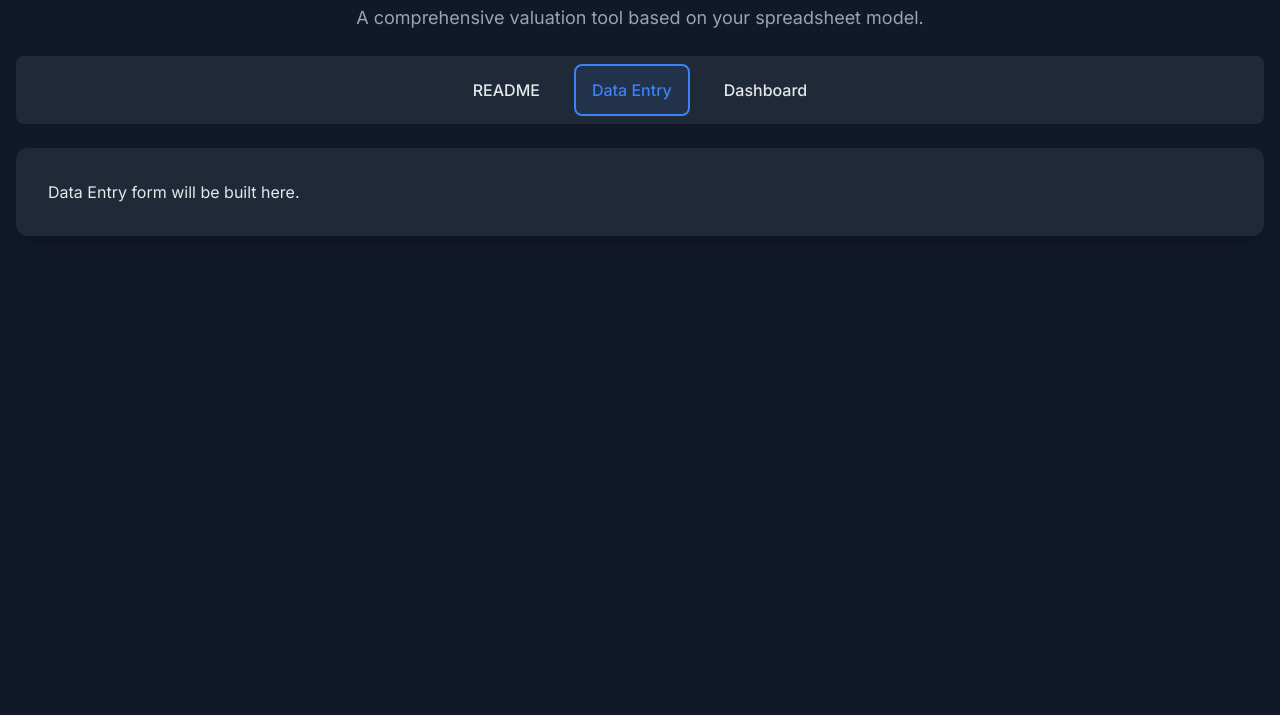
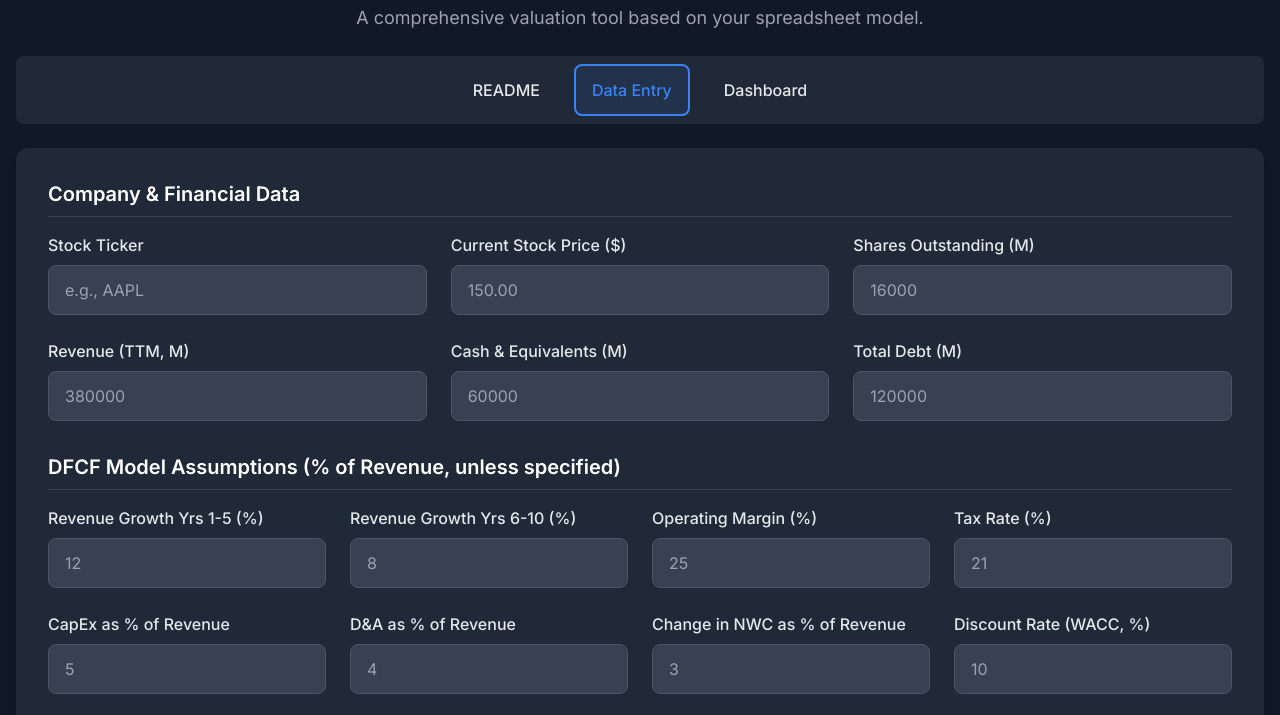
Before and after one commit to kishankaje-wq/stock-value-calculator, a plain HTML site: page index.html in a window 1280 px wide. Both pictures are taken after a click on the button "Data Entry". Shown: the part 60-775 px from the top of the page. Drawn offline with nearby package versions, Linux system fonts and the light colour scheme.

Commit message:
Update index.html

```diff
--- a/index.html
+++ b/index.html
@@ -85,13 +85,46 @@
 
             <!-- Data Entry Content -->
             <div id="tab-content-data" class="tab-content">
-                <!-- Content will be added in subsequent steps -->
-                 <p>Data Entry form will be built here.</p>
+                <form id="calc-form" class="space-y-8">
+                    <!-- Section 1: Company & Financial Data -->
+                    <div>
+                        <h2 class="text-xl font-semibold text-white mb-4 border-b border-gray-700 pb-2">Company & Financial Data</h2>
+                        <div class="grid grid-cols-1 md:grid-cols-2 lg:grid-cols-3 gap-6">
+                            <div class="input-group"><label for="ticker" class="font-medium">Stock Ticker</label><input type="text" id="ticker" class="input-field" placeholder="e.g., AAPL"></div>
+                            <div class="input-group"><label for="currentPrice" class="font-medium">Current Stock Price ($)</label><input type="number" id="currentPrice" class="input-field" placeholder="150.00" step="0.01"></div>
+                            <div class="input-group"><label for="sharesOutstanding" class="font-medium">Shares Outstanding (M)</label><input type="number" id="sharesOutstanding" class="input-field" placeholder="16000"></div>
+                            <div class="input-group"><label for="revenue" class="font-medium">Revenue (TTM, M)</label><input type="number" id="revenue" class="input-field" placeholder="380000"></div>
+                            <div class="input-group"><label for="cash" class="font-medium">Cash & Equivalents (M)</label><input type="number" id="cash" class="input-field" placeholder="60000"></div>
+                            <div class="input-group"><label for="debt" class="font-medium">Total Debt (M)</label><input type="number" id="debt" class="input-field" placeholder="120000"></div>
+                        </div>
+                    </div>
+
+                    <!-- Section 2: DFCF Model Assumptions -->
+                    <div>
+                        <h2 class="text-xl font-semibold text-white mb-4 border-b border-gray-700 pb-2">DFCF Model Assumptions (% of Revenue, unless specified)</h2>
+                        <div class="grid grid-cols-1 md:grid-cols-2 lg:grid-cols-4 gap-6">
+                            <div class="input-group"><label for="revGrowth1_5" class="font-medium">Revenue Growth Yrs 1-5 (%)</label><input type="number" id="revGrowth1_5" class="input-field" placeholder="12"></div>
+                            <div class="input-group"><label for="revGrowth6_10" class="font-medium">Revenue Growth Yrs 6-10 (%)</label><input type="number" id="revGrowth6_10" class="input-field" placeholder="8"></div>
+                            <div class="input-group"><label for="operatingMargin" class="font-medium">Operating Margin (%)</label><input type="number" id="operatingMargin" class="input-field" placeholder="25"></div>
+                            <div class="input-group"><label for="taxRate" class="font-medium">Tax Rate (%)</label><input type="number" id="taxRate" class="input-field" placeholder="21"></div>
+                            <div class="input-group"><label for="capex" class="font-medium">CapEx as % of Revenue</label><input type="number" id="capex" class="input-field" placeholder="5"></div>
+                            <div class="input-group"><label for="d_a" class="font-medium">D&A as % of Revenue</label><input type="number" id="d_a" class="input-field" placeholder="4"></div>
+                            <div class="input-group"><label for="nwc" class="font-medium">Change in NWC as % of Revenue</label><input type="number" id="nwc" class="input-field" placeholder="3"></div>
+                            <div class="input-group"><label for="discountRate" class="font-medium">Discount Rate (WACC, %)</label><input type="number" id="discountRate" class="input-field" placeholder="10"></div>
+                            <div class="input-group"><label for="terminalRate" class="font-medium">Perpetual Growth Rate (%)</label><input type="number" id="terminalRate" class="input-field" placeholder="3"></div>
+                        </div>
+                    </div>
+
+                    <!-- Section 3: Action Buttons -->
+                    <div class="flex justify-end gap-4 pt-4 mt-4 border-t border-gray-700">
+                        <button type="reset" class="btn btn-secondary">Clear Form</button>
+                        <button type="button" id="calculate-btn" class="btn btn-primary">Calculate & View Dashboard</button>
+                    </div>
+                </form>
             </div>
 
             <!-- Dashboard Content -->
             <div id="tab-content-dashboard" class="tab-content">
-                 <!-- Content will be added in subsequent steps -->
                  <p>Results dashboard will be built here.</p>
             </div>
         </div>
@@ -100,25 +133,37 @@
     <script>
         document.addEventListener('DOMContentLoaded', () => {
             const tabs = [
-                { btn: document.getElementById('tab-btn-readme'), content: document.getElementById('tab-content-readme') },
-                { btn: document.getElementById('tab-btn-data'), content: document.getElementById('tab-content-data') },
-                { btn: document.getElementById('tab-btn-dashboard'), content: document.getElementById('tab-content-dashboard') }
+                { id: 'readme', btn: document.getElementById('tab-btn-readme'), content: document.getElementById('tab-content-readme') },
+                { id: 'data', btn: document.getElementById('tab-btn-data'), content: document.getElementById('tab-content-data') },
+                { id: 'dashboard', btn: document.getElementById('tab-btn-dashboard'), content: document.getElementById('tab-content-dashboard') }
             ];
 
-            function switchTab(activeIndex) {
+            const calculateBtn = document.getElementById('calculate-btn');
+
+            function switchTab(targetId) {
+                let targetIndex = tabs.findIndex(tab => tab.id === targetId);
+                if (targetIndex === -1) targetIndex = 0;
+
                 tabs.forEach((tab, index) => {
-                    const isActive = index === activeIndex;
+                    const isActive = index === targetIndex;
                     tab.btn.classList.toggle('active', isActive);
                     tab.content.classList.toggle('active', isActive);
                 });
             }
 
-            tabs.forEach((tab, index) => {
-                tab.btn.addEventListener('click', () => switchTab(index));
+            tabs.forEach(tab => {
+                tab.btn.addEventListener('click', () => switchTab(tab.id));
+            });
+
+            calculateBtn.addEventListener('click', () => {
+                // Placeholder for calculation logic
+                console.log("Calculation logic will be added here.");
+                // Switch to the dashboard tab
+                switchTab('dashboard');
             });
 
             // Set initial tab
-            switchTab(0);
+            switchTab('readme');
         });
     </script>
 </body>
```
